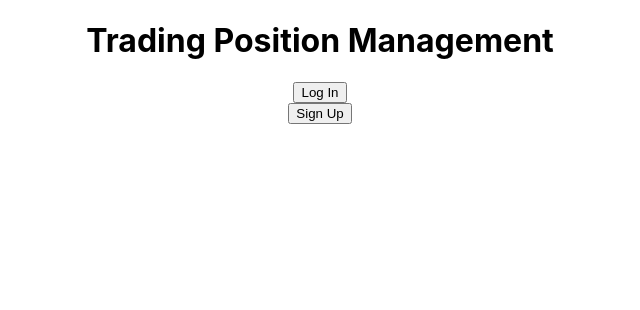
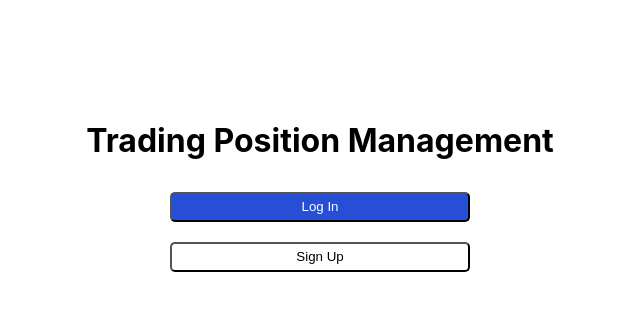
Before and after one commit to kritasak/trading-position-frontend, a React (Create React App) app: page / in a window 1280 px wide. Shown: the top 310 px of the page, without its empty margins (320-960 px from the left). Built offline with nearby package versions, Linux system fonts and the light colour scheme.

Commit message:
Fix: Home Style

```diff
--- a/src/pages/home/home.css
+++ b/src/pages/home/home.css
@@ -3,4 +3,20 @@
     flex-direction: column;
     align-items: center;
     justify-content: center;
+    padding: 100px 0;
 }
+.logInButton {
+    width: 300px;
+    height: 30px;
+    margin: 10px;
+    background-color: #274FD5;
+    color: white;
+    border-radius: 5px;
+}
+.signUpButton {
+    width: 300px;
+    height: 30px;
+    margin: 10px;
+    background-color: white;
+    border-radius: 5px;
+}
--- a/src/pages/home/home.js
+++ b/src/pages/home/home.js
@@ -14,8 +14,12 @@ export default function Home() {
     return (
         <div className="home-wrapper">
             <h1>Trading Position Management</h1>
-            <button onClick={navigateToLogin}>Log In</button>
-            <button onClick={navigateToSignup}>Sign Up</button>
+            <button className="logInButton" onClick={navigateToLogin}>
+                Log In
+            </button>
+            <button className="signUpButton" onClick={navigateToSignup}>
+                Sign Up
+            </button>
         </div>
     );
 }
```
